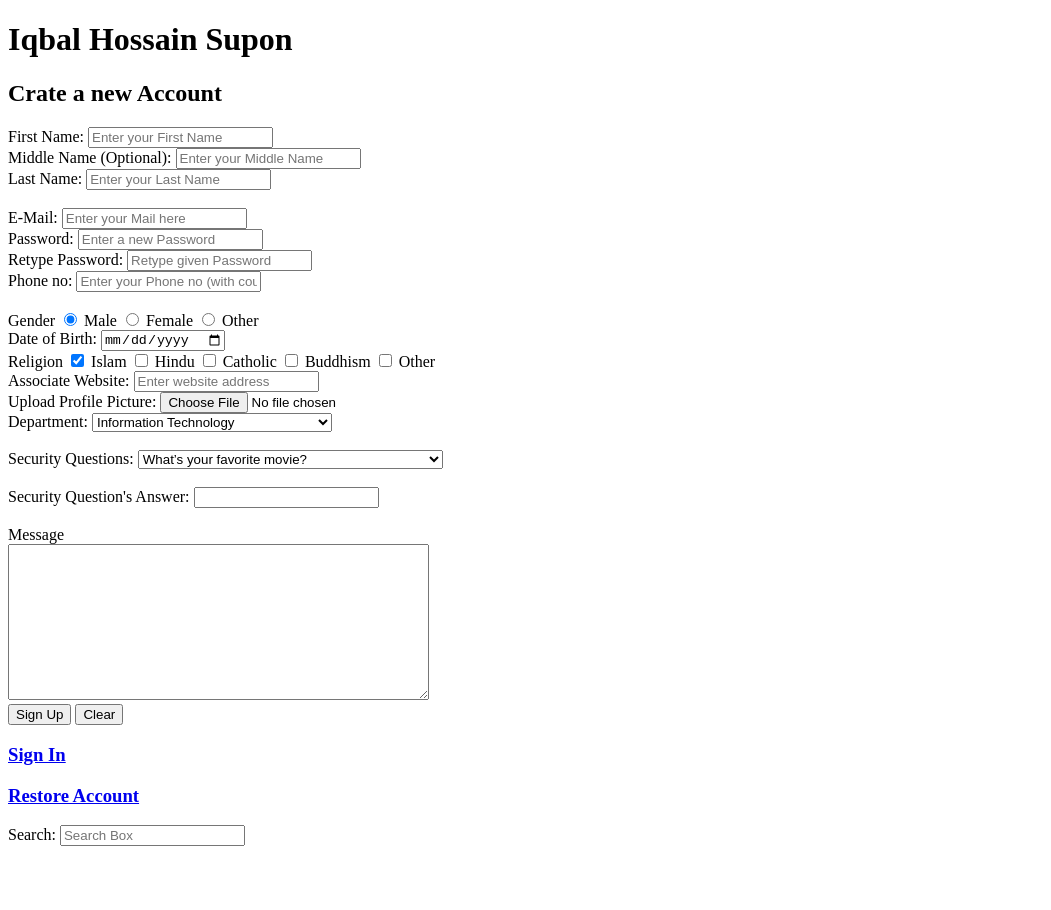
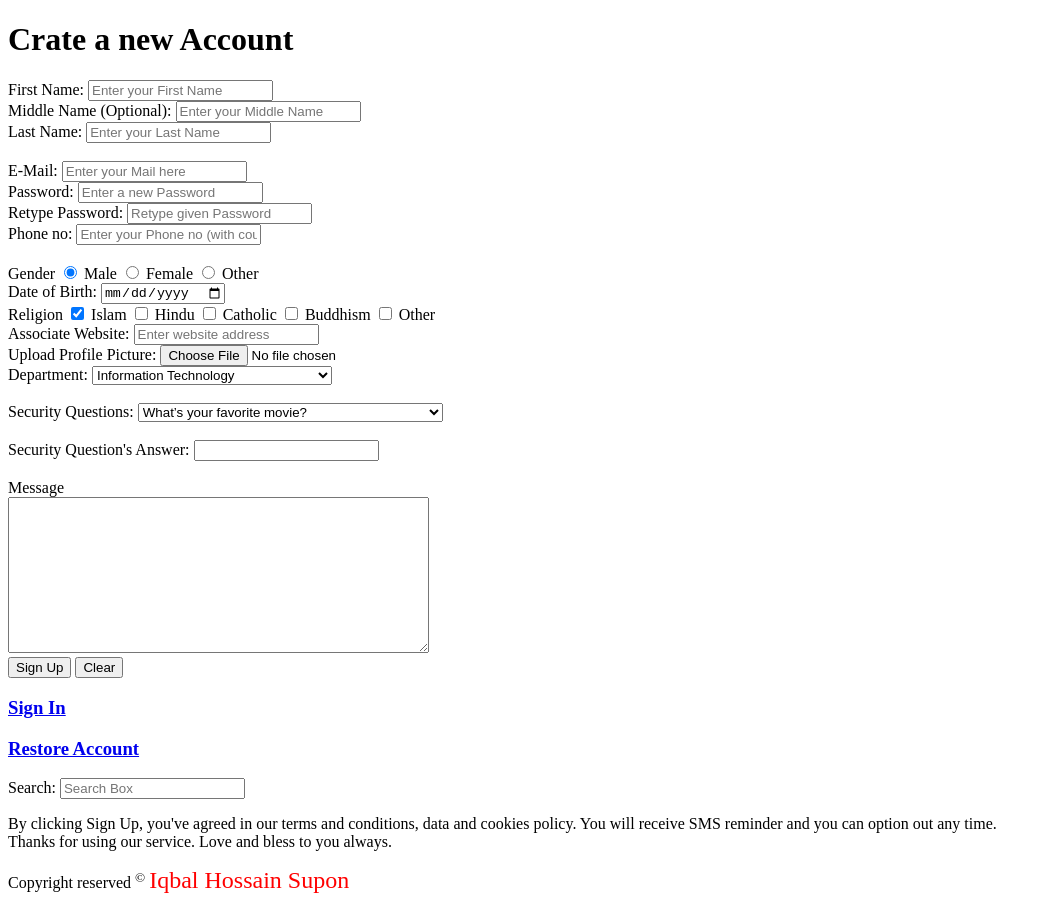
Before and after one commit to suponncvt/html-form, a plain HTML site: page html/signup.html in a window 1280 px wide. Shown: the whole page, without its empty margins (0-1051 px from the left). Before the commit the page ends 854 px from the top, so only its background shows below. Drawn offline with Linux system fonts and the light colour scheme.

Commit message:
Update signup.html

```diff
--- a/html/signup.html
+++ b/html/signup.html
@@ -7,8 +7,7 @@
     <title>Sign Up</title>
 </head>
 <body>
-    <h1>Iqbal Hossain Supon</h1>
-    <h2>Crate a new Account</h2>
+    <h1>Crate a new Account</h1>
     <!-- Create a new account form -->
     <form autocomplete="on">
         <div>
@@ -132,5 +131,13 @@
         <label for="search"> Search: </label>
         <input type="search" id="search" name="search" placeholder="Search Box">
     </form>
+
+    <p>By clicking Sign Up, you've agreed in our terms and conditions, data and cookies policy.
+        You will receive SMS reminder and you can option out any time. <br>
+        Thanks for using our service. Love and bless to you always.
+    </p>
+
+    <p> Copyright reserved <sup>&COPY;</sup> <font size="5px" color="red"> Iqbal Hossain Supon </font> </p>
+
 </body>
 </html>
```
